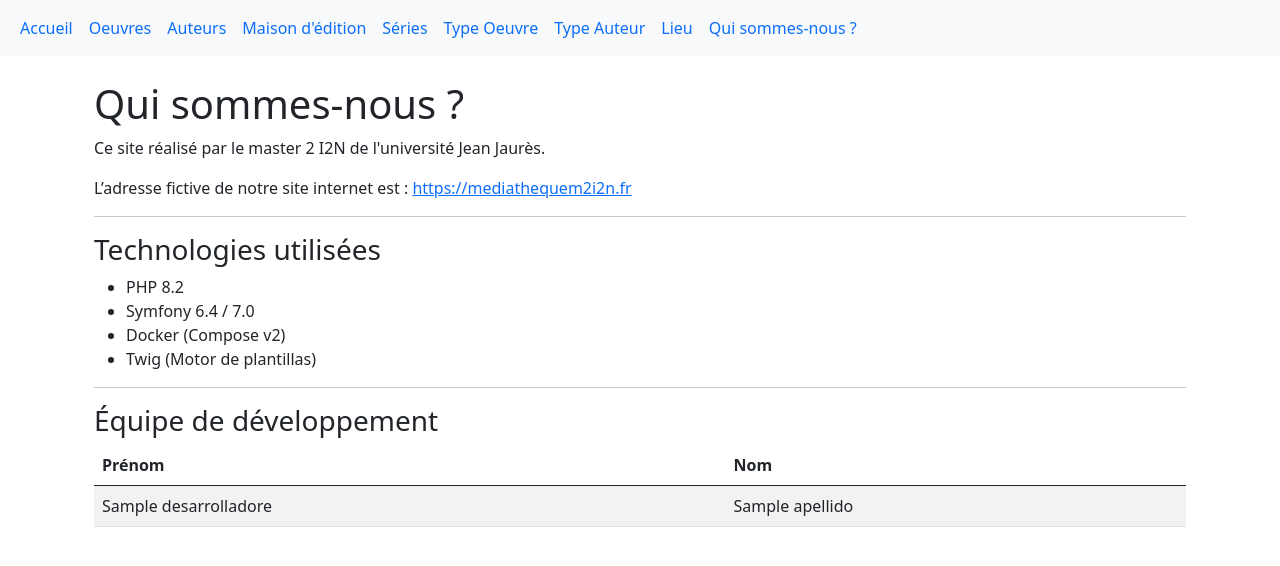
After one commit to yaelchampclaux/Mediatheque, a Symfony app: template site/templates/Accueil/qui_sommes_nous.html.twig in a window 1280 px wide. The commit adds this page. Shown: the top 566 px of the page. Run offline with Twig, Linux system fonts and the light colour scheme; the template is opened without the code that fills it: most values are stand-ins (such as "Sample title", 1, 10 or a date in 2020); some libraries are stand-ins or nearby versions.

Commit message:
qui_sommes_nous

```diff
--- /dev/null
+++ b/site/templates/Accueil/qui_sommes_nous.html.twig
@@ -0,0 +1,43 @@
+{% extends 'base.html.twig' %}
+
+{% block title %}Qui sommes-nous ?{% endblock %}
+
+{% block body %}
+<div class="container mt-4">
+    <h1>Qui sommes-nous ?</h1>
+    <p>Ce site réalisé par le master 2 I2N de l'université Jean Jaurès.</p>
+    <p>L’adresse fictive de notre site internet est :
+        <a href="https://mediathequem2i2n.fr">https://mediathequem2i2n.fr</a>
+    </p>
+
+    <hr>
+
+    <h3>Technologies utilisées</h3>
+    <ul>
+        <li>PHP 8.2</li>
+        <li>Symfony 6.4 / 7.0</li>
+        <li>Docker (Compose v2)</li>
+        <li>Twig (Motor de plantillas)</li>
+    </ul>
+
+    <hr>
+
+    <h3>Équipe de développement</h3>
+    <table class="table table-striped">
+        <thead>
+            <tr>
+                <th>Prénom</th>
+                <th>Nom</th>
+            </tr>
+        </thead>
+        <tbody>
+            {% for dev in desarrolladores %}
+                <tr>
+                    <td>{{ dev.nombre }}</td>
+                    <td>{{ dev.apellido }}</td>
+                </tr>
+            {% endfor %}
+        </tbody>
+    </table>
+</div>
+{% endblock %}
--- a/site/templates/base.html.twig
+++ b/site/templates/base.html.twig
@@ -29,6 +29,7 @@
                 <li class="nav-item"><a class="nav-link" href="{{ url('app_type_oeuvre_index') }}">Type Oeuvre</a></li>
                 <li class="nav-item"><a class="nav-link" href="{{ url('app_type_auteur_index') }}">Type Auteur</a></li>
                 <li class="nav-item"><a class="nav-link" href="{{ url('app_lieu_index') }}">Lieu</a></li>
+                <li class="nav-item"><a class="nav-link" href="{{ path('app_qui_sommes_nous') }}">Qui sommes-nous ?</a></li>
             </ul>
         </div>
     </nav>
```
Also changed, not shown: site/src/Controller/AccueilController.php (+15 -0 lines).
